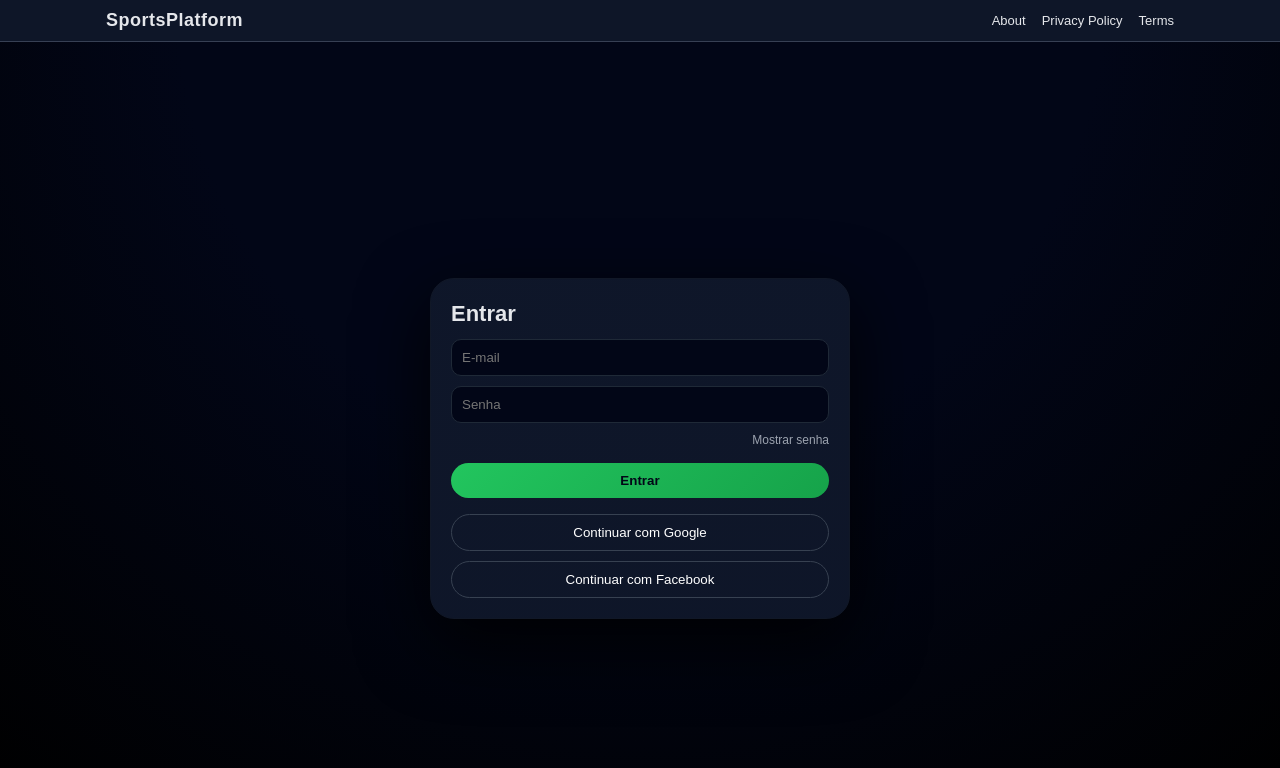
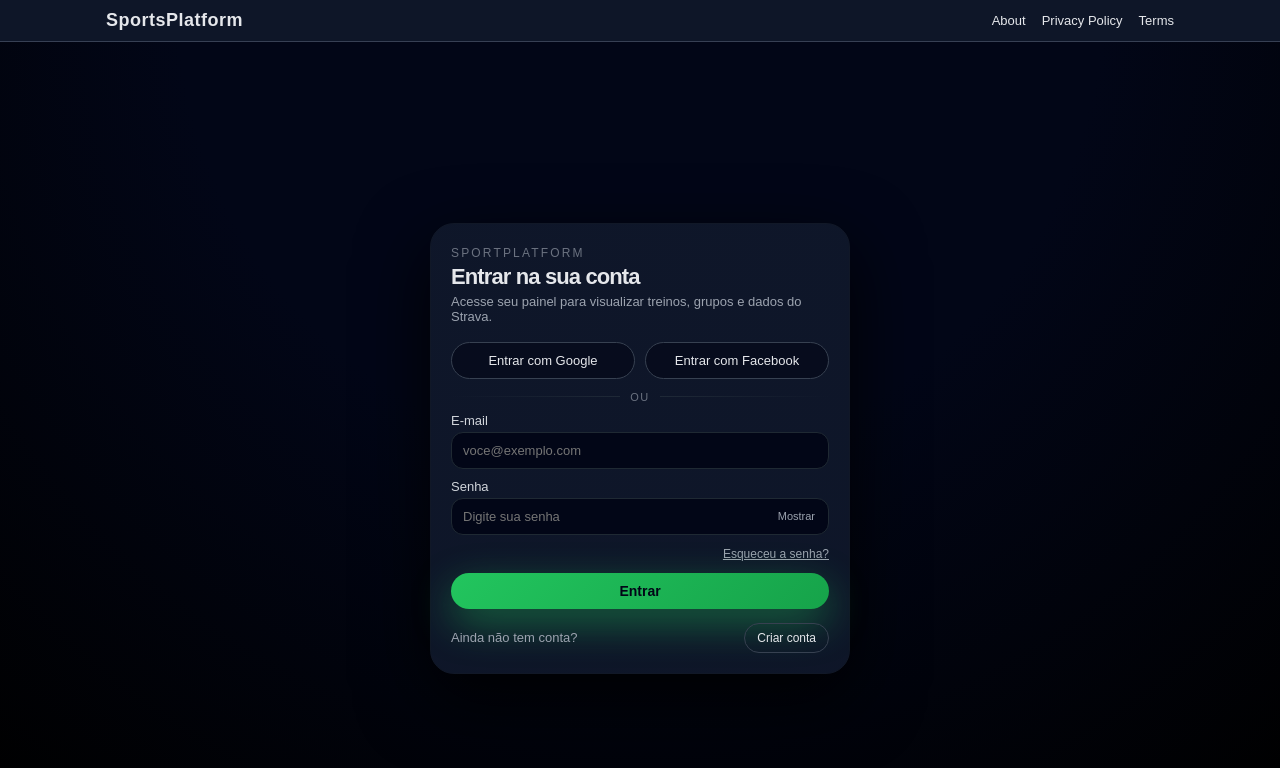
Before and after one commit to rafaelmorch/sportplatform, a Next.js app: page /login in a window 1280 px wide. Shown: the top 768 px of the page. Built offline with nearby package versions, Linux system fonts and the light colour scheme; no server answers.

Commit message:
Fix OAuth redirect flow (google/facebook) to /auth/callback

```diff
--- a/app/login/page.tsx
+++ b/app/login/page.tsx
@@ -1,7 +1,6 @@
-// app/login/page.tsx
 "use client";
 
-import { useState, useEffect } from "react";
+import { useEffect, useState } from "react";
 import { useRouter } from "next/navigation";
 import { createClient } from "@supabase/supabase-js";
 import LoginTopMenu from "@/components/LoginTopMenu";
@@ -16,22 +15,17 @@ export default function LoginPage() {
   const [email, setEmail] = useState("");
   const [password, setPassword] = useState("");
   const [showPassword, setShowPassword] = useState(false);
+
   const [loading, setLoading] = useState(false);
+  const [oauthLoading, setOauthLoading] = useState<null | "google" | "facebook">(null);
   const [errorMsg, setErrorMsg] = useState<string | null>(null);
 
-  /* 🔥 REDIRECT DEFINITIVO APÓS LOGIN (EMAIL OU GOOGLE) */
   useEffect(() => {
-    const {
-      data: { subscription },
-    } = supabase.auth.onAuthStateChange((event, session) => {
-      if (event === "SIGNED_IN" && session) {
-        router.replace("/events");
-      }
-    });
-
-    return () => {
-      subscription.unsubscribe();
-    };
+    // Se já tiver sessão, manda direto pra /events
+    (async () => {
+      const { data } = await supabase.auth.getSession();
+      if (data.session) router.replace("/events");
+    })();
   }, [router]);
 
   async function handleLogin(e: React.FormEvent) {
@@ -40,22 +34,31 @@ export default function LoginPage() {
     setLoading(true);
 
     try {
-      const { error } = await supabase.auth.signInWithPassword({
+      const { data, error } = await supabase.auth.signInWithPassword({
         email,
         password,
       });
 
       if (error) {
-        if (error.message.toLowerCase().includes("email not confirmed")) {
-          setErrorMsg(
-            "Seu e-mail ainda não foi confirmado. Verifique sua caixa de entrada."
-          );
+        const msg = error.message.toLowerCase();
+        if (msg.includes("email not confirmed")) {
+          setErrorMsg("Seu e-mail ainda não foi confirmado. Verifique sua caixa de entrada.");
+        } else if (msg.includes("invalid login")) {
+          setErrorMsg("E-mail ou senha inválidos.");
         } else {
-          setErrorMsg("E-mail ou senha inválidos.");
+          setErrorMsg(error.message);
         }
+        return;
       }
-    } catch {
+
+      if (data.session) {
+        router.push("/events");
+      } else {
+        setErrorMsg("Login realizado, mas não foi possível criar sessão. Tente novamente.");
+      }
+    } catch (err) {
       setErrorMsg("Erro inesperado ao fazer login.");
+      console.error(err);
     } finally {
       setLoading(false);
     }
@@ -63,24 +66,37 @@ export default function LoginPage() {
 
   async function handleOAuth(provider: "google" | "facebook") {
     setErrorMsg(null);
-    setLoading(true);
+    setOauthLoading(provider);
 
     try {
+      const redirectTo = `${window.location.origin}/auth/callback`;
+
       const { error } = await supabase.auth.signInWithOAuth({
         provider,
         options: {
-          redirectTo: `${window.location.origin}/login`,
+          redirectTo,
         },
       });
 
       if (error) {
+        setErrorMsg(error.message);
+      }
+    } catch (err) {
+      console.error(err);
       setErrorMsg("Erro ao iniciar login social.");
-        setLoading(false);
+    } finally {
+      // Nota: normalmente o browser já sai daqui para o provider,
+      // mas se falhar, liberamos o botão.
+      setOauthLoading(null);
     }
-    } catch {
-      setErrorMsg("Erro inesperado no login social.");
-      setLoading(false);
   }
+
+  function handleGoToSignup() {
+    router.push("/signup");
+  }
+
+  function handleForgotPassword() {
+    router.push("/forgot-password");
   }
 
   return (
@@ -111,131 +127,273 @@ export default function LoginPage() {
             padding: "22px 20px 20px",
           }}
         >
+          {/* Logo / título */}
+          <div style={{ marginBottom: "18px" }}>
+            <div
+              style={{
+                fontSize: "12px",
+                letterSpacing: "0.18em",
+                textTransform: "uppercase",
+                color: "#6b7280",
+                marginBottom: "4px",
+              }}
+            >
+              SPORTPLATFORM
+            </div>
             <h1
               style={{
                 fontSize: "22px",
                 fontWeight: 700,
-              marginBottom: "12px",
+                letterSpacing: "-0.04em",
+                marginBottom: "4px",
               }}
             >
-            Entrar
+              Entrar na sua conta
             </h1>
+            <p style={{ fontSize: "13px", color: "#9ca3af" }}>
+              Acesse seu painel para visualizar treinos, grupos e dados do Strava.
+            </p>
+          </div>
 
+          {/* Mensagem de erro */}
           {errorMsg && (
             <div
               style={{
                 marginBottom: "12px",
-                padding: "8px",
-                borderRadius: "8px",
-                background: "rgba(220,38,38,0.25)",
-                fontSize: "13px",
+                padding: "8px 10px",
+                borderRadius: "10px",
+                border: "1px solid rgba(239,68,68,0.45)",
+                background: "rgba(153,27,27,0.25)",
+                fontSize: "12px",
+                color: "#fecaca",
               }}
             >
               {errorMsg}
             </div>
           )}
 
-          <form
-            onSubmit={handleLogin}
-            style={{ display: "flex", flexDirection: "column", gap: "10px" }}
+          {/* OAuth buttons */}
+          <div style={{ display: "flex", gap: "10px", marginBottom: "12px" }}>
+            <button
+              type="button"
+              onClick={() => handleOAuth("google")}
+              disabled={oauthLoading !== null}
+              style={{
+                flex: 1,
+                padding: "10px 12px",
+                borderRadius: "999px",
+                border: "1px solid #374151",
+                background: "rgba(2,6,23,0.6)",
+                color: "#e5e7eb",
+                fontSize: "13px",
+                cursor: oauthLoading ? "wait" : "pointer",
+              }}
             >
-            <input
-              type="email"
-              placeholder="E-mail"
-              value={email}
-              onChange={(e) => setEmail(e.target.value)}
-              required
-              style={{
-                padding: "10px",
-                borderRadius: "10px",
-                border: "1px solid #1f2937",
-                background: "#020617",
-                color: "#fff",
-              }}
-            />
-
-            <input
-              type={showPassword ? "text" : "password"}
-              placeholder="Senha"
-              value={password}
-              onChange={(e) => setPassword(e.target.value)}
-              required
-              style={{
-                padding: "10px",
-                borderRadius: "10px",
-                border: "1px solid #1f2937",
-                background: "#020617",
-                color: "#fff",
-              }}
-            />
+              {oauthLoading === "google" ? "Conectando..." : "Entrar com Google"}
+            </button>
 
             <button
               type="button"
-              onClick={() => setShowPassword((p) => !p)}
+              onClick={() => handleOAuth("facebook")}
+              disabled={oauthLoading !== null}
+              style={{
+                flex: 1,
+                padding: "10px 12px",
+                borderRadius: "999px",
+                border: "1px solid #374151",
+                background: "rgba(2,6,23,0.6)",
+                color: "#e5e7eb",
+                fontSize: "13px",
+                cursor: oauthLoading ? "wait" : "pointer",
+              }}
+            >
+              {oauthLoading === "facebook" ? "Conectando..." : "Entrar com Facebook"}
+            </button>
+          </div>
+
+          {/* Separador */}
+          <div
+            style={{
+              display: "flex",
+              alignItems: "center",
+              gap: "10px",
+              marginBottom: "10px",
+            }}
+          >
+            <div
+              style={{
+                flex: 1,
+                height: "1px",
+                background: "linear-gradient(to right, transparent, #1f2937)",
+              }}
+            />
+            <span
+              style={{
+                fontSize: "11px",
+                color: "#6b7280",
+                textTransform: "uppercase",
+                letterSpacing: "0.14em",
+              }}
+            >
+              ou
+            </span>
+            <div
+              style={{
+                flex: 1,
+                height: "1px",
+                background: "linear-gradient(to right, #1f2937, transparent)",
+              }}
+            />
+          </div>
+
+          {/* Formulário */}
+          <form
+            onSubmit={handleLogin}
+            style={{
+              display: "flex",
+              flexDirection: "column",
+              gap: "10px",
+              marginBottom: "14px",
+            }}
+          >
+            {/* E-mail */}
+            <div style={{ display: "flex", flexDirection: "column", gap: "4px" }}>
+              <label htmlFor="email" style={{ fontSize: "13px", color: "#d1d5db" }}>
+                E-mail
+              </label>
+              <input
+                id="email"
+                type="email"
+                required
+                placeholder="voce@exemplo.com"
+                value={email}
+                onChange={(e) => setEmail(e.target.value)}
+                style={{
+                  width: "100%",
+                  padding: "10px 11px",
+                  borderRadius: "12px",
+                  border: "1px solid #1f2933",
+                  backgroundColor: "#020617",
+                  color: "#e5e7eb",
+                  fontSize: "13px",
+                  outline: "none",
+                }}
+              />
+            </div>
+
+            {/* Senha */}
+            <div style={{ display: "flex", flexDirection: "column", gap: "4px" }}>
+              <label
+                htmlFor="password"
+                style={{ fontSize: "13px", color: "#d1d5db" }}
+              >
+                Senha
+              </label>
+              <div style={{ position: "relative", display: "flex", alignItems: "center" }}>
+                <input
+                  id="password"
+                  type={showPassword ? "text" : "password"}
+                  required
+                  placeholder="Digite sua senha"
+                  value={password}
+                  onChange={(e) => setPassword(e.target.value)}
+                  style={{
+                    width: "100%",
+                    padding: "10px 36px 10px 11px",
+                    borderRadius: "12px",
+                    border: "1px solid #1f2933",
+                    backgroundColor: "#020617",
+                    color: "#e5e7eb",
+                    fontSize: "13px",
+                    outline: "none",
+                  }}
+                />
+                <button
+                  type="button"
+                  onClick={() => setShowPassword((prev) => !prev)}
+                  style={{
+                    position: "absolute",
+                    right: "10px",
+                    background: "transparent",
+                    border: "none",
+                    color: "#9ca3af",
+                    cursor: "pointer",
+                    fontSize: "11px",
+                    padding: "4px",
+                  }}
+                >
+                  {showPassword ? "Esconder" : "Mostrar"}
+                </button>
+              </div>
+            </div>
+
+            {/* Esqueci senha */}
+            <div style={{ display: "flex", justifyContent: "flex-end", marginTop: "2px" }}>
+              <button
+                type="button"
+                onClick={handleForgotPassword}
                 style={{
                   background: "none",
                   border: "none",
+                  padding: 0,
+                  fontSize: "12px",
                   color: "#9ca3af",
-                fontSize: "12px",
-                textAlign: "right",
+                  textDecoration: "underline",
                   cursor: "pointer",
                 }}
               >
-              {showPassword ? "Esconder senha" : "Mostrar senha"}
+                Esqueceu a senha?
               </button>
+            </div>
 
+            {/* Botão de login */}
             <button
               type="submit"
               disabled={loading}
               style={{
-                marginTop: "6px",
-                padding: "10px",
+                marginTop: "2px",
+                width: "100%",
+                padding: "10px 14px",
                 borderRadius: "999px",
                 border: "none",
-                background: "linear-gradient(135deg,#22c55e,#16a34a)",
+                fontSize: "14px",
+                fontWeight: 600,
+                cursor: loading ? "wait" : "pointer",
+                background: "linear-gradient(135deg, #22c55e, #16a34a)",
                 color: "#020617",
-                fontWeight: 600,
-                cursor: "pointer",
+                boxShadow: "0 14px 40px rgba(34,197,94,0.45)",
               }}
             >
               {loading ? "Entrando..." : "Entrar"}
             </button>
           </form>
 
+          {/* Link para cadastro */}
           <div
             style={{
-              marginTop: "16px",
+              fontSize: "13px",
+              color: "#9ca3af",
               display: "flex",
-              flexDirection: "column",
+              justifyContent: "space-between",
+              alignItems: "center",
               gap: "10px",
             }}
           >
+            <span>Ainda não tem conta?</span>
             <button
-              onClick={() => handleOAuth("google")}
+              type="button"
+              onClick={handleGoToSignup}
               style={{
-                padding: "10px",
                 borderRadius: "999px",
                 border: "1px solid #374151",
-                background: "transparent",
-                color: "#fff",
+                backgroundColor: "transparent",
+                color: "#e5e7eb",
+                padding: "7px 12px",
+                fontSize: "12px",
                 cursor: "pointer",
               }}
             >
-              Continuar com Google
-            </button>
-
-            <button
-              onClick={() => handleOAuth("facebook")}
-              style={{
-                padding: "10px",
-                borderRadius: "999px",
-                border: "1px solid #374151",
-                background: "transparent",
-                color: "#fff",
-                cursor: "pointer",
-              }}
-            >
-              Continuar com Facebook
+              Criar conta
             </button>
           </div>
         </div>
```
Also changed, not shown: app/auth/callback/page.tsx (added, +62 -0 lines). Lines whose indentation alone changed are shown as unchanged.
